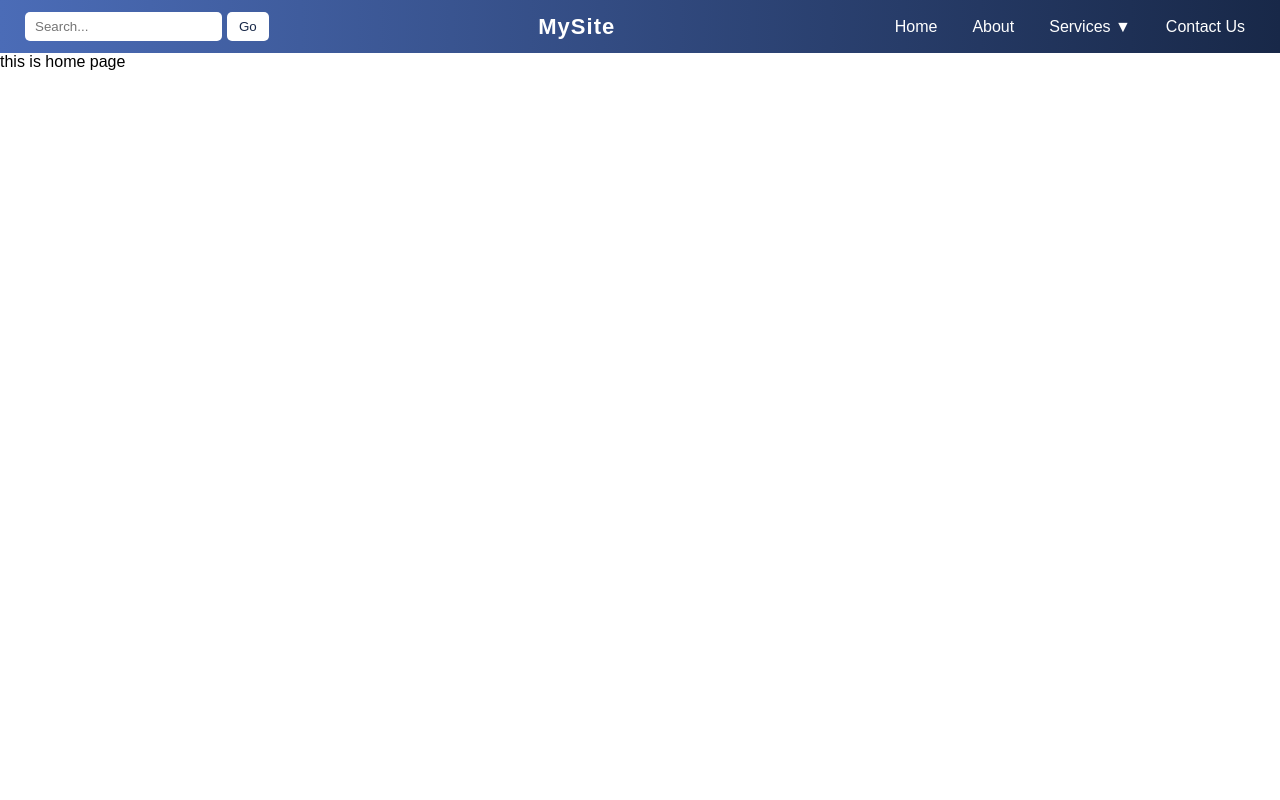
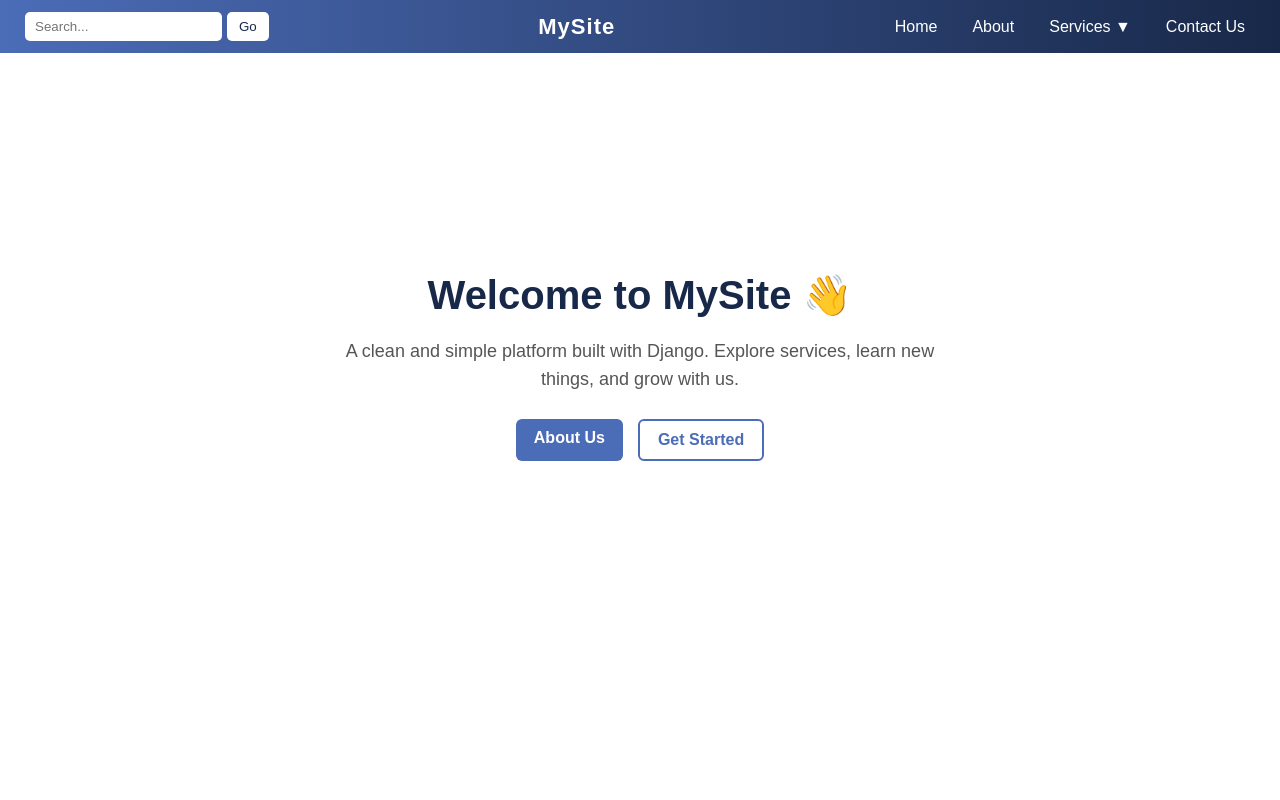
Before and after one commit to aashikaK/Django, a Django app: page / in a window 1280 px wide. Run offline with Django 5.2, Linux system fonts and the light colour scheme.

Commit message:
index contents

```diff
--- a/Hello/templates/index.html
+++ b/Hello/templates/index.html
@@ -1,6 +1,86 @@
 {% extends "base.html" %}
+
 {% block title %}Home{% endblock %}
+
 {% block content %}
-this is home page
 
-{% endblock content%}
+<div class="hero">
+
+    <div class="hero-text">
+        <h1>Welcome to MySite 👋</h1>
+        <p>
+            A clean and simple platform built with Django.
+            Explore services, learn new things, and grow with us.
+        </p>
+
+        <div class="buttons">
+            <a href="/about" class="btn primary">About Us</a>
+            <a href="/services/web" class="btn secondary">Get Started</a>
+        </div>
+    </div>
+
+</div>
+
+<style>
+.hero {
+    display: flex;
+    justify-content: center;
+    align-items: center;
+    height: 70vh;
+    text-align: center;
+    padding: 20px;
+}
+
+.hero-text {
+    max-width: 600px;
+}
+
+.hero h1 {
+    font-size: 40px;
+    margin-bottom: 15px;
+    color: #182848;
+}
+
+.hero p {
+    font-size: 18px;
+    color: #555;
+    line-height: 1.6;
+    margin-bottom: 25px;
+}
+
+.buttons {
+    display: flex;
+    justify-content: center;
+    gap: 15px;
+}
+
+.btn {
+    padding: 10px 18px;
+    border-radius: 6px;
+    text-decoration: none;
+    font-weight: bold;
+    transition: 0.3s;
+}
+
+.primary {
+    background: #4b6cb7;
+    color: white;
+}
+
+.primary:hover {
+    background: #3a57a0;
+}
+
+.secondary {
+    background: white;
+    border: 2px solid #4b6cb7;
+    color: #4b6cb7;
+}
+
+.secondary:hover {
+    background: #4b6cb7;
+    color: white;
+}
+</style>
+
+{% endblock %}
```
